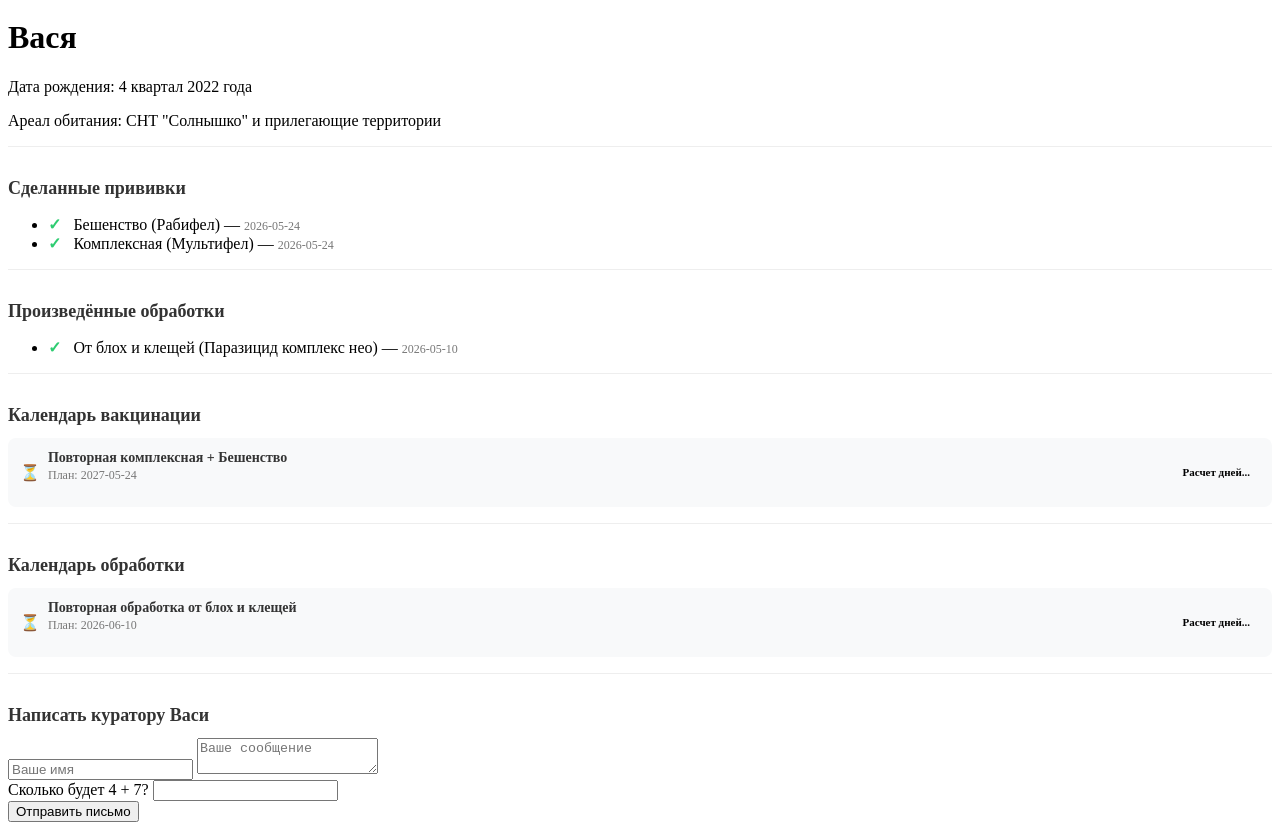
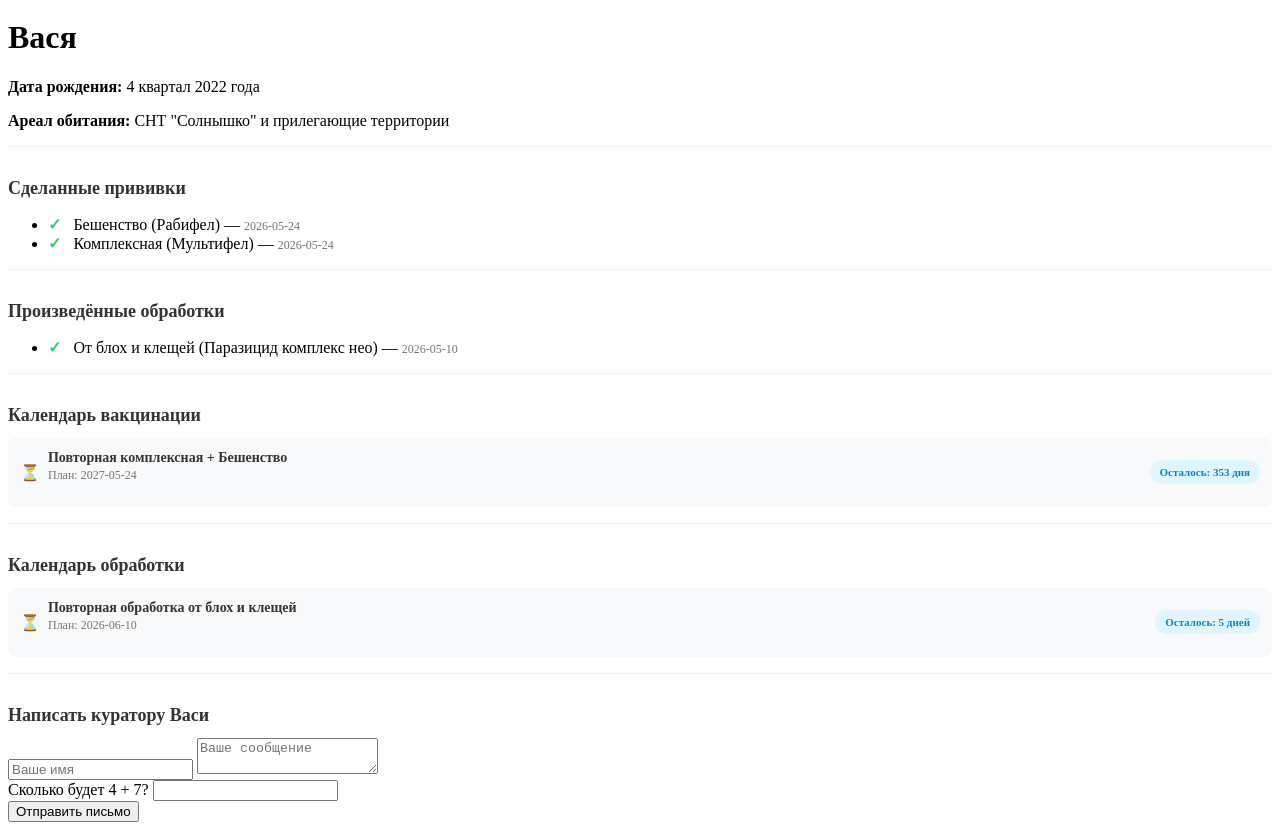
Before and after one commit to mmmdccliv/Vasia-the-cat, a plain HTML site: page index.html in a window 1280 px wide. Shown: the part 958-1788 px from the top of the page. Drawn offline with Linux system fonts and the light colour scheme.

Commit message:
Update index.html

```diff
--- a/index.html
+++ b/index.html
@@ -14,23 +14,20 @@
     <link rel="stylesheet" href="style.css">
 </head>
 <body>
-
     <main class="card">
         <!-- Фотография кота с поддержкой адаптивности -->
         <img src="IMG_8002.jpeg" alt="Фотография кота Васи" class="cat-photo" width="400" height="600" loading="lazy">
 
         <h1 class="cat-name">Вася</h1>
-        <p class="cat-bio">Дата рождения: 4 квартал 2022 года</p>
-        <p class="cat-bio">Ареал обитания: СНТ "Солнышко" и прилегающие территории</p>
+        <p class="cat-bio"><strong>Дата рождения:</strong> 4 квартал 2022 года</p>
+        <p class="cat-bio"><strong>Ареал обитания:</strong> СНТ "Солнышко" и прилегающие территории</p>
 
         <!-- Сделанные прививки -->
         <section class="section">
             <h2>Сделанные прививки</h2>
             <ul class="vaccines-list">
-                <li><span class="status-icon done">✓</span> Бешенство (Рабифел) — <time datetime="2026-05-24" class="date-text">2026-05-24</time>
-                </li>
-                <li><span class="status-icon done">✓</span> Комплексная (Мультифел) — <time datetime="2026-05-24" class="date-text">2026-05-24</time>
-                </li>
+                <li><span class="status-icon done">✓</span> Бешенство (Рабифел) — <time datetime="2026-05-24" class="date-text">2026-05-24</time></li>
+                <li><span class="status-icon done">✓</span> Комплексная (Мультифел) — <time datetime="2026-05-24" class="date-text">2026-05-24</time></li>
             </ul>
         </section>
 
@@ -98,35 +95,48 @@
     <!-- Логика сайта -->
     <script>
     document.addEventListener("DOMContentLoaded", () => {
-            // 1. Укажите вашу почту здесь
+        // 1. Почта куратора
         const MY_EMAIL = "mmmdccliv@gmail.com";
 
-            // 2. Расчет дней до вакцинации
-            (function updateCountdown() {
-                const dateElement = document.getElementById('next-vaccine-date');
-                const badgeElement = document.getElementById('countdown-badge');
-                if (!dateElement || !badgeElement) return;
+        // 2. Универсальный расчет дней до событий с правильным склонением
+        function getDaysWord(days) {
+            const value = Math.abs(days);
+            if (value % 100 >= 11 && value % 100 <= 19) return "дней";
+            if (value % 10 === 1) return "день";
+            if (value % 10 >= 2 && value % 10 <= 4) return "дня";
+            return "дней";
+        }
 
-                const nextTargetDate = new Date(dateElement.textContent.trim());
         const currentDate = new Date();
+        currentDate.setHours(0,0,0,0);
 
+        // Перебираем все элементы с датами планов
+        const dateElements = document.querySelectorAll('.next-vaccine-date');
+
+        dateElements.forEach(dateElement => {
+            const nextTargetDate = new Date(dateElement.getAttribute('datetime') || dateElement.textContent.trim());
             nextTargetDate.setHours(0,0,0,0);
-                currentDate.setHours(0,0,0,0);
 
             const timeDiff = nextTargetDate - currentDate;
             const daysLeft = Math.ceil(timeDiff / (1000 * 60 * 60 * 24));
 
+            // Находим плашку badge конкретно в этой карточке
+            const parentItem = dateElement.closest('.vaccine-schedule-item');
+            if (!parentItem) return;
+            const badgeElement = parentItem.querySelector('.countdown-badge');
+            if (!badgeElement) return;
+
             if (daysLeft > 0) {
-                    badgeElement.textContent = `Осталось дней: ${daysLeft}`;
+                badgeElement.textContent = `Осталось: ${daysLeft} ${getDaysWord(daysLeft)}`;
                 badgeElement.className = "badge badge-wait";
             } else if (daysLeft === 0) {
-                    badgeElement.textContent = "Нужно сделать сегодня!";
+                badgeElement.textContent = "Сделать сегодня!";
                 badgeElement.className = "badge badge-alert";
             } else {
-                    badgeElement.textContent = "Срок просрочен!";
+                badgeElement.textContent = "Просрочено!";
                 badgeElement.className = "badge badge-alert";
             }
-            })();
+        });
 
         // 3. Инкапсулированная математическая капча
         const captchaLogic = (function() {
@@ -134,7 +144,8 @@
             const num2 = Math.floor(Math.random() * 8) + 2;
             const correctAnswer = num1 + num2;
 
-                document.getElementById('captchaLabel').textContent = `Сколько будет ${num1} + ${num2}?`;
+            const label = document.getElementById('captchaLabel');
+            if(label) label.textContent = `Сколько будет ${num1} + ${num2}?`;
 
             return {
                 isValid: (value) => parseInt(value, 10) === correctAnswer
@@ -145,12 +156,12 @@
         const form = document.getElementById('feedbackForm');
         const statusDiv = document.getElementById('formStatus');
 
+        if (form) {
             form.addEventListener('submit', (event) => {
                 event.preventDefault();
 
                 const captchaInput = document.getElementById('captchaInput').value;
 
-                // Проверка капчи
                 if (!captchaLogic.isValid(captchaInput)) {
                     statusDiv.textContent = "✕ Неверный ответ капчи! Попробуйте снова.";
                     statusDiv.className = "form-status error";
@@ -160,19 +171,16 @@
                 const name = document.getElementById('userName').value;
                 const message = document.getElementById('userMessage').value;
 
-                // Формируем тему и тело письма
                 const subject = encodeURIComponent(`Сообщение с сайта кота Васи от ${name}`);
                 const body = encodeURIComponent(`Привет! На твой сайт пришло новое сообщение.\n\nОтправитель: ${name}\n\nTекст:\n${message}`);
 
                 statusDiv.textContent = "Открываем почту...";
                 statusDiv.className = "form-status success";
 
-                // Перенаправляем на почтовое приложение пользователя
                 window.location.href = `mailto:${MY_EMAIL}?subject=${subject}&body=${body}`;
-
-                // Очищаем поля после отправки
                 form.reset();
             });
+        }
     });
     </script>
 </body>
```
Lines whose indentation alone changed are shown as unchanged.
